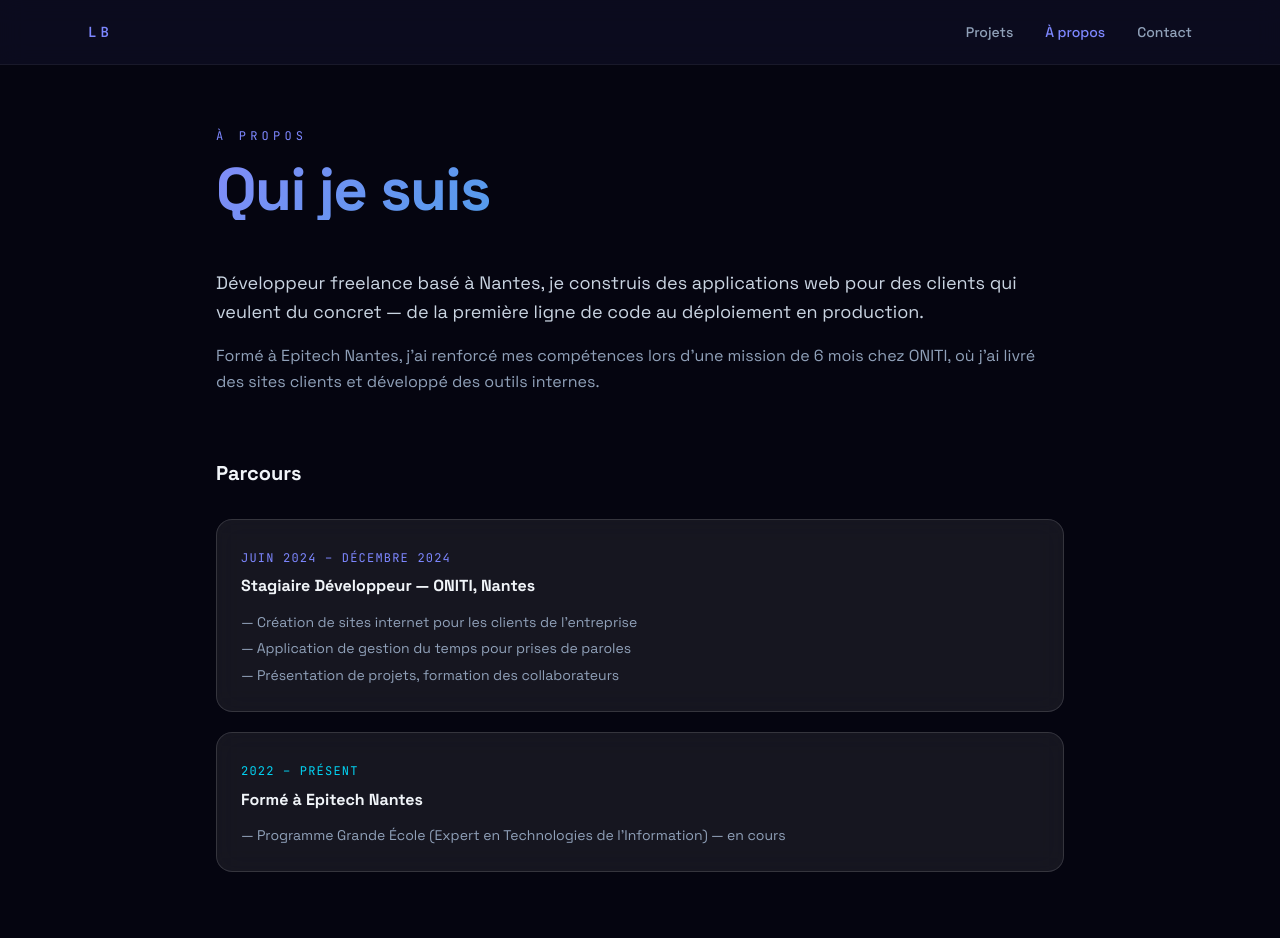
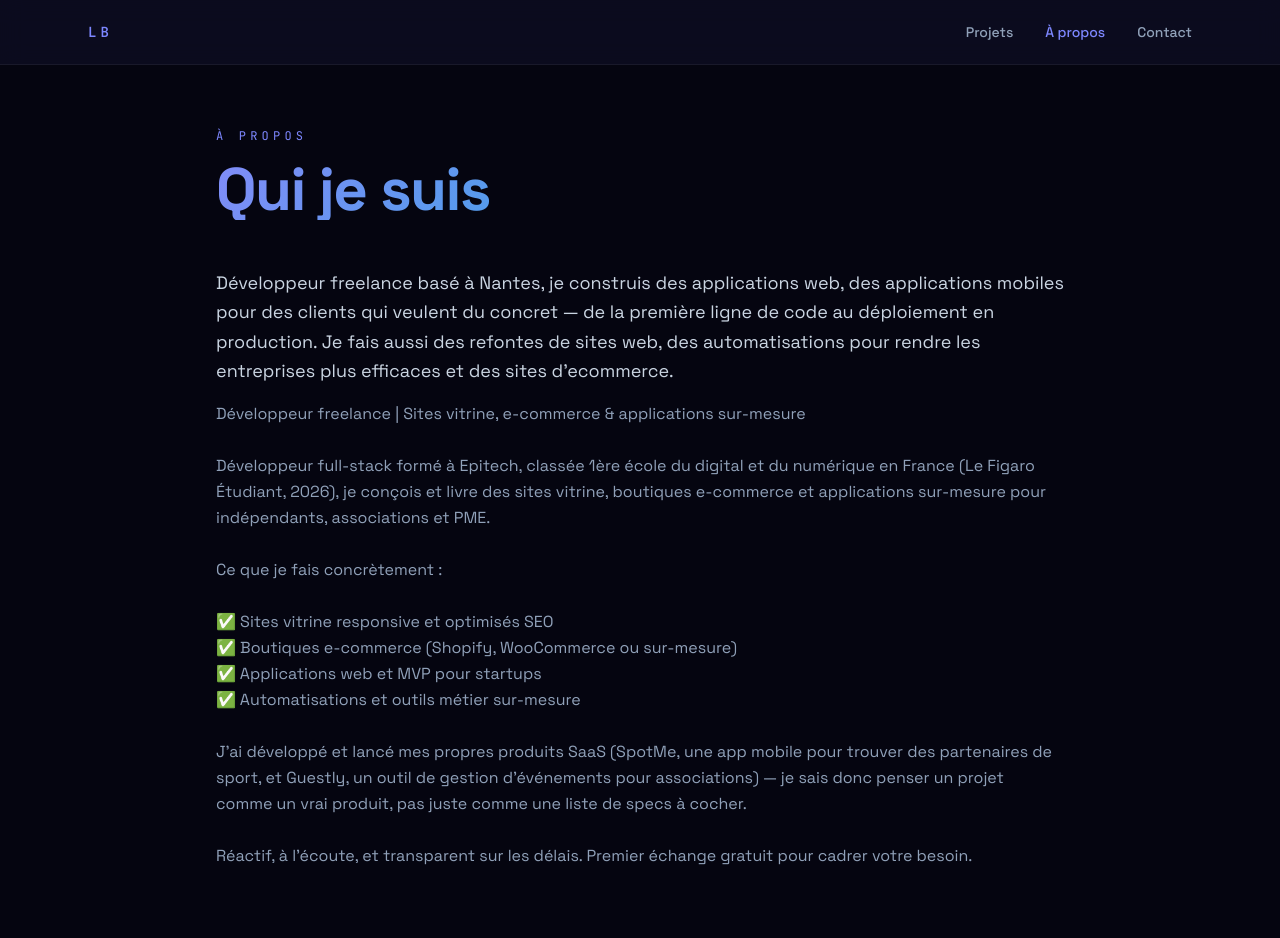
Before and after one commit to Leonardbaraton/portfolio, a React (Vite) app: page /a-propos in a window 1280 px wide. Shown: the top 938 px of the page. Built offline with nearby package versions, Linux system fonts and the light colour scheme.

Commit message:
fix: mettre à jour la description des services offerts dans les sections About et Home

```diff
--- a/src/pages/About.tsx
+++ b/src/pages/About.tsx
@@ -42,13 +42,33 @@ export function About() {
       {/* Bio */}
       <div className="mb-16 space-y-4">
         <p className="text-slate-300 text-lg leading-relaxed">
-          Développeur freelance basé à Nantes, je construis des applications web pour des
+          Développeur freelance basé à Nantes, je construis des applications web, des applications mobiles pour des
           clients qui veulent du concret — de la première ligne de code au déploiement en
-          production.
+          production. Je fais aussi des refontes de sites web, des automatisations pour rendre les entreprises plus efficaces et des sites d'ecommerce.
         </p>
         <p className="text-slate-400 leading-relaxed">
-          Formé à Epitech Nantes, j'ai renforcé mes compétences lors d'une mission de 6 mois
-          chez ONITI, où j'ai livré des sites clients et développé des outils internes.
+          Développeur freelance | Sites vitrine, e-commerce & applications sur-mesure
+          <br />
+          <br />
+          Développeur full-stack formé à Epitech, classée 1ère école du digital et du numérique en France (Le Figaro Étudiant, 2026), je conçois et livre des sites vitrine, boutiques e-commerce et applications sur-mesure pour indépendants, associations et PME.
+          <br />
+          <br />
+          Ce que je fais concrètement :
+          <br />
+          <br />
+          ✅ Sites vitrine responsive et optimisés SEO
+          <br />
+          ✅ Boutiques e-commerce (Shopify, WooCommerce ou sur-mesure)
+          <br />
+          ✅ Applications web et MVP pour startups
+          <br />
+          ✅ Automatisations et outils métier sur-mesure
+          <br />
+          <br />
+          J'ai développé et lancé mes propres produits SaaS (SpotMe, une app mobile pour trouver des partenaires de sport, et Guestly, un outil de gestion d'événements pour associations) — je sais donc penser un projet comme un vrai produit, pas juste comme une liste de specs à cocher.
+          <br />
+          <br />
+          Réactif, à l'écoute, et transparent sur les délais. Premier échange gratuit pour cadrer votre besoin.
         </p>
       </div>
 
@@ -68,6 +88,15 @@ export function About() {
               ],
             },
             {
+              period: 'Avril 2026 - Aout 2026',
+              periodColor: 'text-indigo-400',
+              title: 'Stagiaire Développeur — Epitech, Nantes',
+              items: [
+                "Création d'une application web de gestion d'invités dans les évènements pour les associations",
+                'Présentation de projets, formation des collaborateurs',
+              ],
+            },
+            {
               period: '2022 – Présent',
               periodColor: 'text-cyan-400',
               title: 'Formé à Epitech Nantes',
@@ -75,6 +104,14 @@ export function About() {
                 "Programme Grande École (Expert en Technologies de l'Information) — en cours",
               ],
             },
+            {
+              period: 'Janvier 2026 - Présent',
+              periodColor: 'text-cyan-400',
+              title: 'Spotme',
+              items: [
+                "Application mobile communautaire pour sportifs, permettant de trouver des partenaires d'entraînement dans sa salle de sport",
+              ],
+            }
           ].map((entry, i) => (
             <motion.div
               key={entry.title}
--- a/src/pages/Home.tsx
+++ b/src/pages/Home.tsx
@@ -165,8 +165,9 @@ export function Home() {
               Formé à Epitech. Livraison garantie.
             </h2>
             <p className="text-slate-400 text-sm leading-relaxed max-w-lg">
-              Développeur freelance basé à Nantes. Je construis des applications web pour des
-              clients qui veulent du concret — de la première ligne de code au déploiement.
+              Développeur freelance basé à Nantes, je construis des applications web, des applications mobiles pour des
+              clients qui veulent du concret — de la première ligne de code au déploiement en
+              production. Je fais aussi des refontes de sites web, des automatisations pour rendre les entreprises plus efficaces et des sites d'ecommerce.
             </p>
           </div>
           <Link
```
